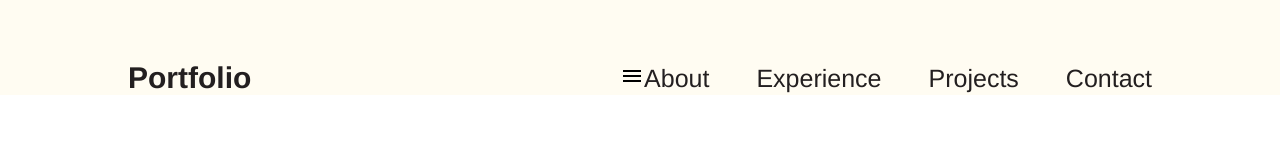
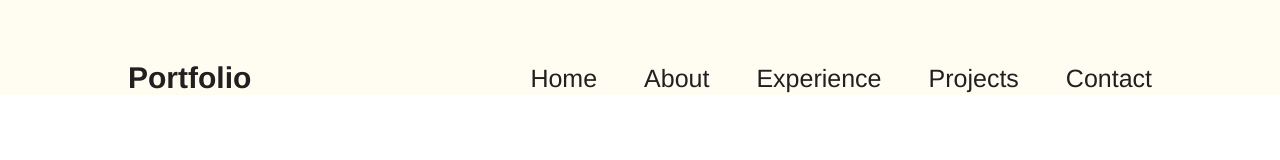
Before and after one commit to kimlengthai/KimlengThai-ePortfolio, a React (Vite) app: page / in a window 1280 px wide. Shown: the top 160 px of the page. Built offline with nearby package versions, Linux system fonts and the light colour scheme.

Commit message:
adjust the screen for menuIcon

```diff
--- a/src/components/Navbar/Navbar.jsx
+++ b/src/components/Navbar/Navbar.jsx
@@ -1,10 +1,23 @@
-import { useState } from 'react';
-import styles from "./Navbar.module.css";
+import { useState, useEffect } from 'react';
+import styles from './Navbar.module.css';
 import MenuIcon from '@mui/icons-material/Menu';
 import CloseIcon from '@mui/icons-material/Close';
 
 export const Navbar = () => {
     const [menuOpen, setMenuOpen] = useState(false);
+    const [isMobile, setIsMobile] = useState(false);
+
+    useEffect(() => {
+        const handleResize = () => {
+            setIsMobile(window.innerWidth <= 830);
+        };
+
+        handleResize(); // Check initial width
+        window.addEventListener('resize', handleResize);
+        return () => {
+            window.removeEventListener('resize', handleResize);
+        };
+    }, []);
 
     return (
         <nav className={styles.navbar}>
@@ -12,7 +25,8 @@ export const Navbar = () => {
                 Portfolio
             </a>
             <div className={styles.menu}>
-                {menuOpen ? (
+                {isMobile && ( // Display MenuIcon only on mobile screens
+                    menuOpen ? (
                         <CloseIcon
                             className={styles.menuBtn}
                             onClick={() => setMenuOpen(!menuOpen)}
@@ -24,8 +38,10 @@ export const Navbar = () => {
                             onClick={() => setMenuOpen(!menuOpen)}
                             alt="menu-button"
                         />
+                    )
                 )}
                 <ul className={`${styles.menuItems} ${menuOpen && styles.menuOpen}`}>
+                    <li><a href='#home'>Home</a></li>
                     <li><a href='#about'>About</a></li>
                     <li><a href='#experience'>Experience</a></li>
                     <li><a href='#project'>Projects</a></li>
```
Also changed, not shown: src/index.css (line endings or trailing spaces). Lines whose indentation alone changed are shown as unchanged.
